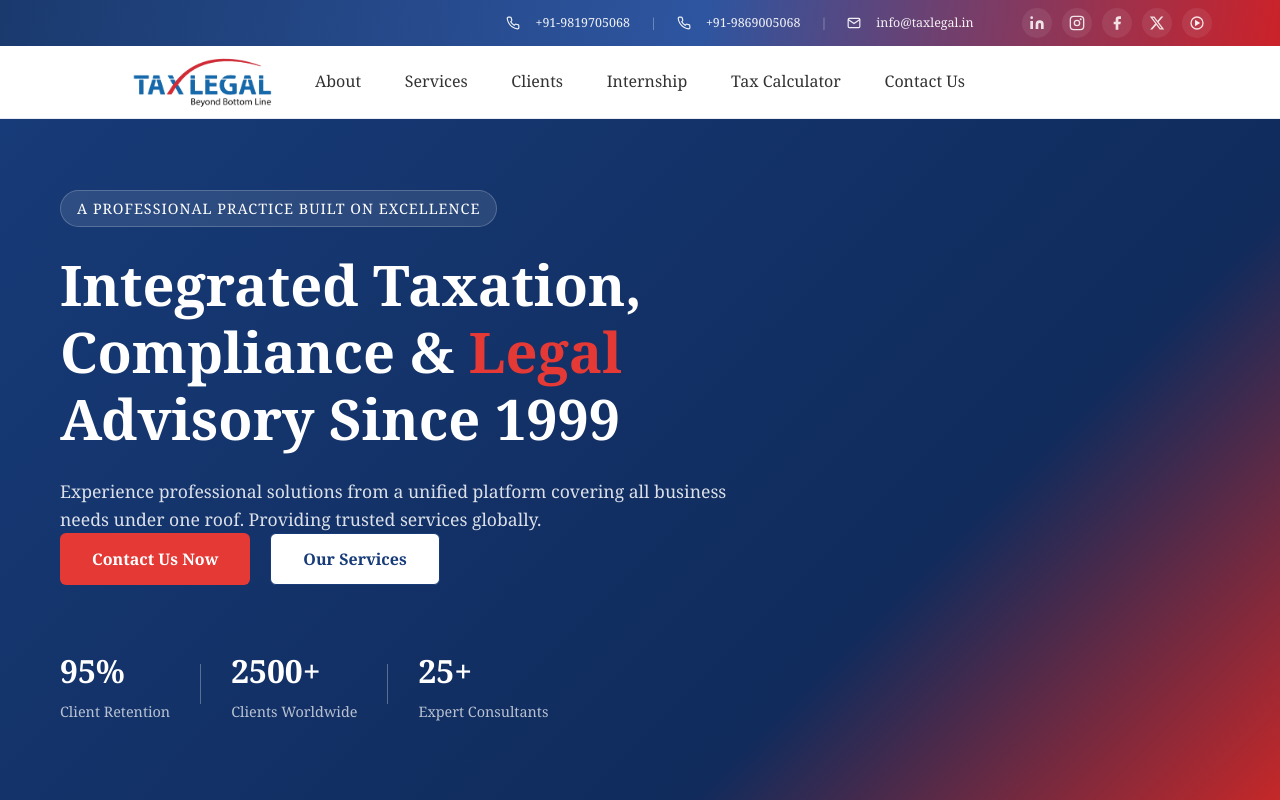
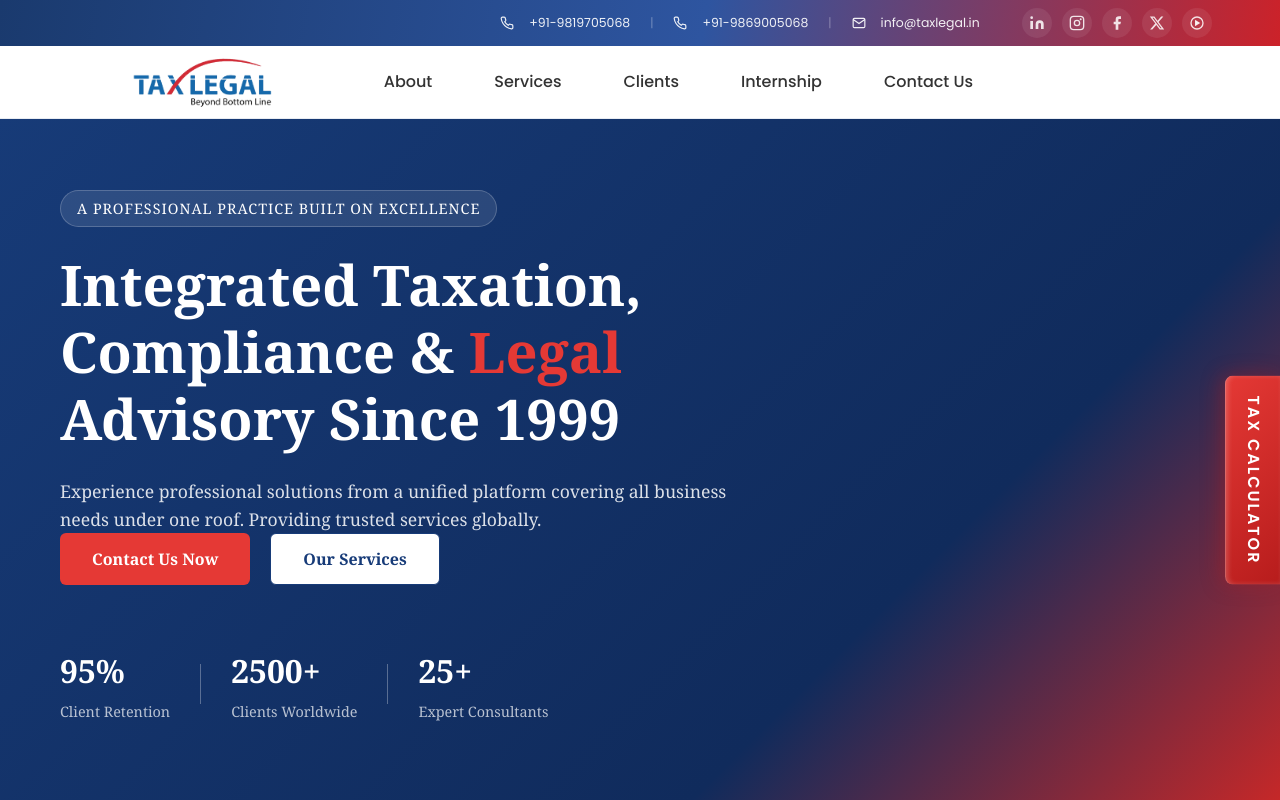
Before and after one commit to Aditya-osa/Taxlegal-new, a React app: page / in a window 1280 px wide. Shown: the top 800 px of the page. Built offline with nearby package versions, Linux system fonts and the light colour scheme; the HTML template or start-up script is replaced by a standard one.

Commit message:
Upadated navbar,added service images ,added tax-calculator silder

```diff
--- a/src/App.css
+++ b/src/App.css
@@ -29,3 +29,56 @@ button {
 button:hover {
   border-color: #646cff;
 }
+
+/* Floating Tax Calculator Button */
+.floating-tax-btn {
+  position: fixed;
+  right: 0;
+  top: 60%;
+  transform: translateY(-50%);
+  background: linear-gradient(135deg, #E53935 0%, #B71C1C 100%);
+  color: #ffffff;
+  padding: 20px 14px;
+  font-size: 1rem;
+  font-weight: 600;
+  text-transform: uppercase;
+  text-decoration: none;
+  writing-mode: vertical-rl;
+  text-orientation: mixed;
+  border-radius: 8px 0 0 8px;
+  z-index: 9999;
+  box-shadow: -4px 0 20px rgba(183, 28, 28, 0.4),
+              inset 2px 0 5px rgba(255,255,255,0.2);
+  transition: all 0.4s cubic-bezier(0.175, 0.885, 0.32, 1.275);
+  letter-spacing: 2px;
+  border-left: 1px solid rgba(255, 255, 255, 0.3);
+  overflow: hidden;
+}
+
+/* Premium shine effect */
+.floating-tax-btn::before {
+  content: '';
+  position: absolute;
+  top: -50%;
+  left: -50%;
+  width: 200%;
+  height: 20%;
+  background: rgba(255, 255, 255, 0.3);
+  transform: rotate(45deg);
+  transition: all 0.5s ease;
+  opacity: 0;
+}
+
+.floating-tax-btn:hover::before {
+  top: 150%;
+  opacity: 1;
+  transition: all 0.7s ease;
+}
+
+.floating-tax-btn:hover {
+  background: linear-gradient(135deg, #ef5350 0%, #c62828 100%);
+  transform: translateY(-50%) translateX(-6px);
+  box-shadow: -6px 0 25px rgba(183, 28, 28, 0.6),
+              inset 2px 0 5px rgba(255,255,255,0.3);
+  color: #ffffff;
+}
--- a/src/App.jsx
+++ b/src/App.jsx
@@ -8,6 +8,15 @@ import InternshipPage from './pages/Internship/InternshipPage';
 
 function App() {
   return (
+    <>
+      <a
+        href="https://www.incometaxindia.gov.in/income-tax-calculator"
+        target="_blank"
+        rel="noopener noreferrer"
+        className="floating-tax-btn"
+      >
+        Tax Calculator
+      </a>
       <Routes>
         <Route path="/" element={<Home />} />
         <Route path="/about" element={<AboutUs />} />
@@ -15,6 +24,7 @@ function App() {
         <Route path="/contact" element={<ContactUs />} />
         <Route path="/internship" element={<InternshipPage />} />
       </Routes>
+    </>
   )
 }
 
--- a/src/components/layout/Navbar.css
+++ b/src/components/layout/Navbar.css
@@ -105,11 +105,11 @@
 @media (min-width: 993px) {
   .tl-navlinks {
     position: absolute;
-    left: 50%;
+    left: 53%;
     transform: translateX(-50%);
-    width: 650px;
-    /* Try 650–700px */
-    justify-content: space-between;
+    width: auto;
+    justify-content: center;
+    gap: 62px;
   }
 }
 
--- a/src/components/layout/Navbar.jsx
+++ b/src/components/layout/Navbar.jsx
@@ -53,7 +53,7 @@ const Navbar = () => {
           <Link to="/services" className={location.pathname === "/services" ? "active" : ""}>Services</Link>
           <a href="/#industries">Clients</a>
           <Link to="/internship" className={location.pathname === "/internship" ? "active" : ""}>Internship</Link>
-          <a href="https://www.incometaxindia.gov.in/income-tax-calculator" target="_blank" rel="noopener noreferrer">Tax Calculator</a>
+          {/* <a href="https://www.incometaxindia.gov.in/income-tax-calculator" target="_blank" rel="noopener noreferrer">Tax Calculator</a> */}
           <Link to="/contact" className={location.pathname === "/contact" ? "active" : ""}>Contact Us</Link>
         </nav>
         <div className="tl-nav-cta">
--- a/src/pages/Home/Home.jsx
+++ b/src/pages/Home/Home.jsx
@@ -29,9 +29,10 @@ import Footer from '../../components/layout/Footer';
 
 const Home = () => {
   return (
-    <div className="home-page-container">
+    <>
       {/* Replace this with your actual Header component */}
       <Header />
+      <div className="home-page-container">
         <main>
           <HeroSection />
           <LogosSection />
@@ -45,6 +46,7 @@ const Home = () => {
 
         <Footer />
       </div>
+    </>
   );
 };
 
--- a/src/pages/Services/Services.jsx
+++ b/src/pages/Services/Services.jsx
@@ -99,7 +99,7 @@ const services = [
   {
     id: 6,
     title: "IT Advisory & Compliance",
-    image: "/assets/team/Direct-tax.png",
+    image: "/assets/Services/Income-tax.jpeg",
     description:
       "End-to-end direct tax advisory and compliance services for individuals and corporate entities.",
     tags: [
@@ -133,11 +133,11 @@ const services = [
   {
     id: 8,
     title: " Regulatory Compliance",
-    image: "/assets/Services/Regulatory.png",
+    image: "/assets/Services/Regulatory-compilance.png",
     description:
       "Holistic compliance management services covering statutory, corporate, and payroll needs.",
     tags: [
-      " Corporate Secretarial Services",
+      "Corporate Secretarial Services",
       "Director Appointment & Resignation",
       "Share Capital & Equity Management",
       "Company & LLP Closure",
```
Also changed, not shown: public/assets/Services/Income-tax.jpeg (added), public/assets/Services/Regulatory-compilance.png (added). Lines whose indentation alone changed are shown as unchanged.
